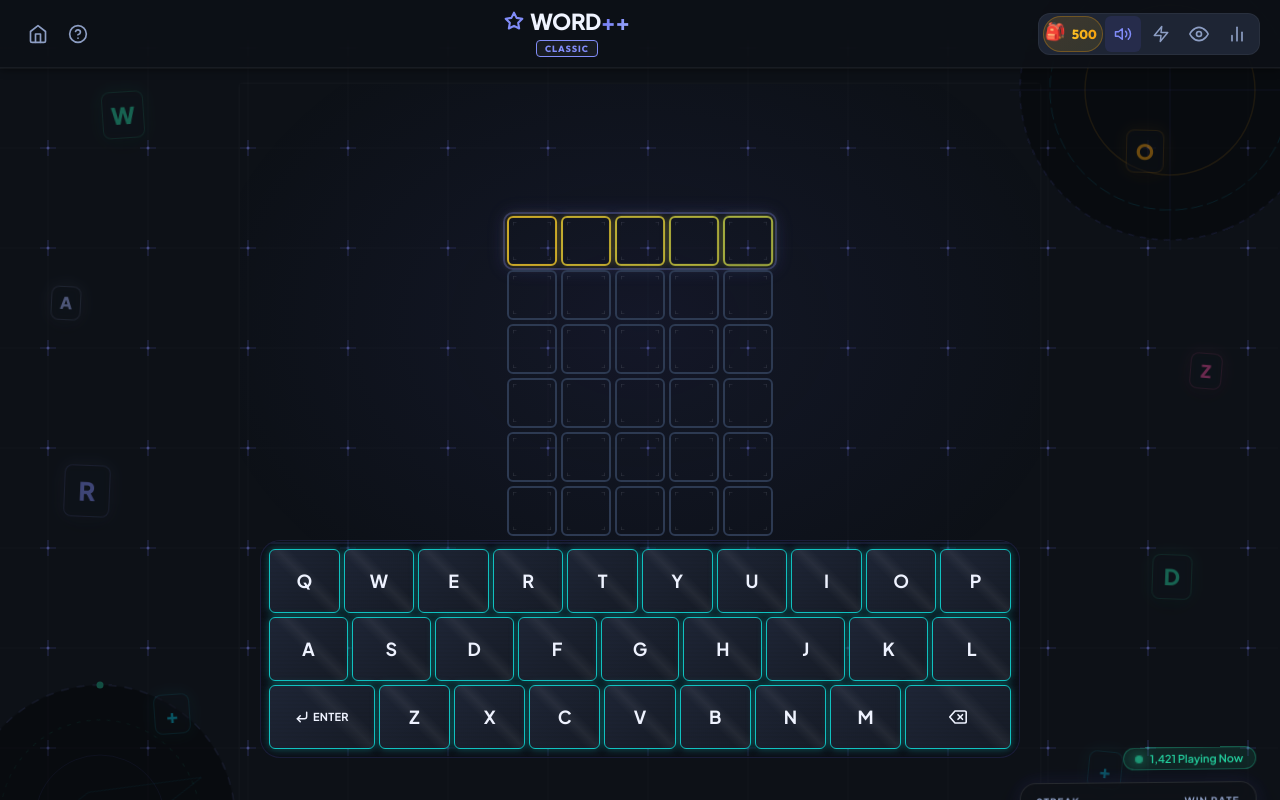
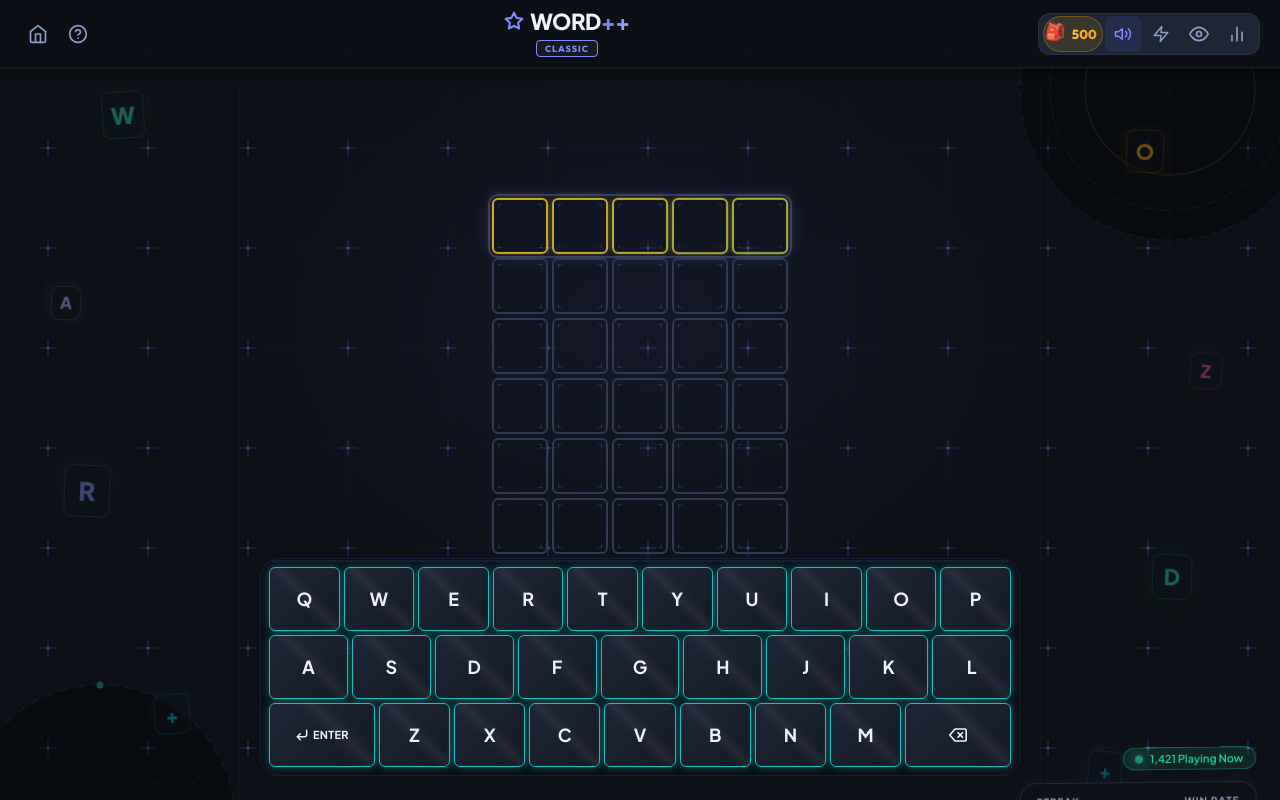
Before and after one commit to bopvinh/Xapxam, a React (Vite) app: page / in a window 1280 px wide. Both pictures are taken after a click on the button 387 px from the left and 378 px from the top of the page. Built offline with nearby package versions, Linux system fonts and the light colour scheme.

Commit message:
fix(ui): increase board-cell size to 56px

```diff
--- a/src/styles/global.css
+++ b/src/styles/global.css
@@ -976,14 +976,14 @@ button:focus-visible {
 }
 
 .board-cell {
-  width: 50px;
-  height: 50px;
+  width: 56px;
+  height: 56px;
   border: 2px solid var(--empty-border);
   display: flex;
   align-items: center;
   justify-content: center;
   font-family: var(--font-display);
-  font-size: 22px;
+  font-size: 26px;
   font-weight: 800;
   text-transform: uppercase;
   border-radius: var(--radius-sm);
```
Also changed, not shown: 1 other file (tests, documents, lock files or other folders).
